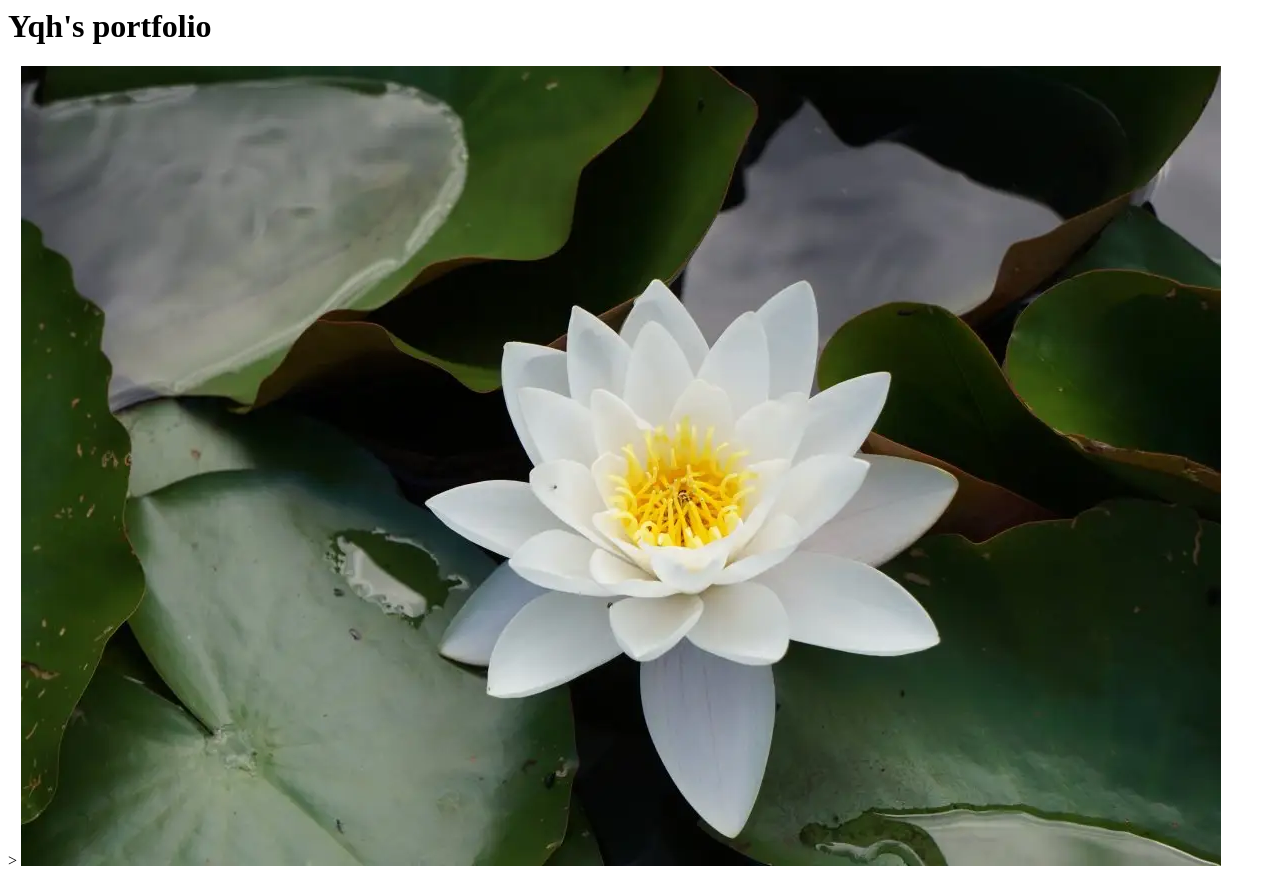
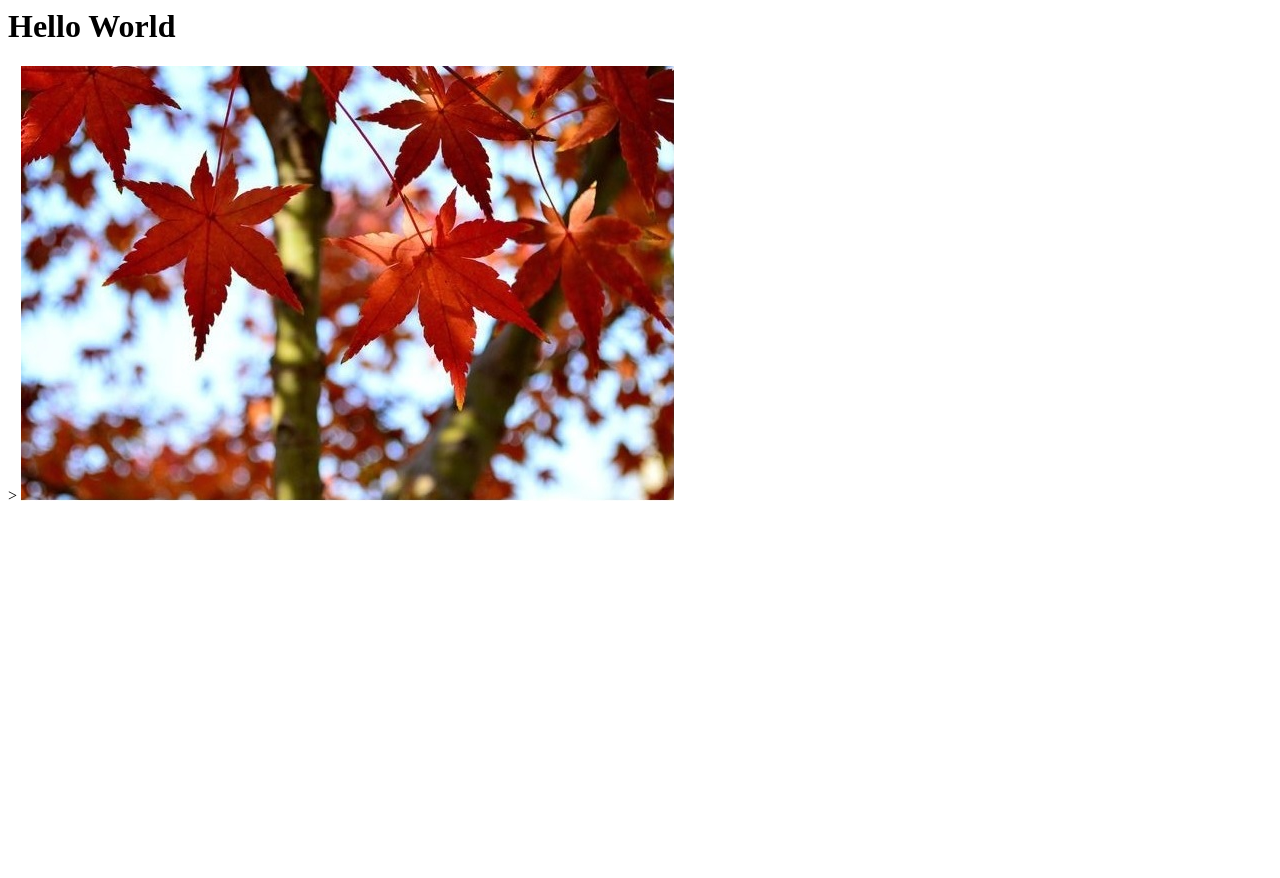
Before and after one commit to yqinghua/Yqh.github.io, a plain HTML site: page index.html in a window 1280 px wide. After the commit the page ends 800 px from the top, so only its background shows below. Drawn offline with Linux system fonts and the light colour scheme.

Commit message:
Add files via upload

```diff
--- a/index.html
+++ b/index.html
@@ -1,4 +1,4 @@
 <html>
-    <h1> Yqh's portfolio</h1>>
-    <img src="./hh.webp">
+    <h1>Hello World</h1>>
+    <img src="./yz.jpg">
 </html>
```
